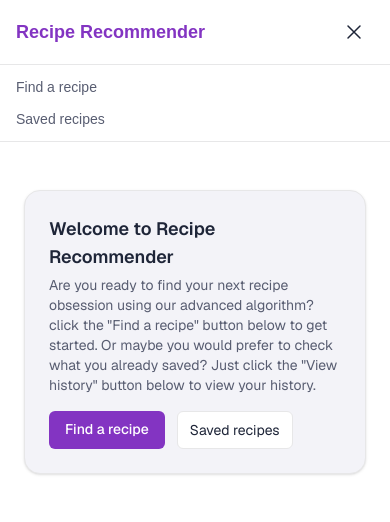
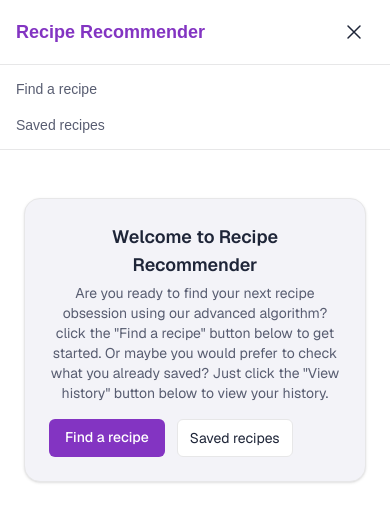
Before and after one commit to Raycas96/interview-exercise, a Next.js app: page / in a window 390 px wide. Both pictures are taken after a click on the button "Toggle navigation". Shown: the top 522 px of the page. Built offline with nearby package versions, Linux system fonts and the light colour scheme.

Commit message:
Enhance Card component to support customizable title tags and improve layout in Header component by wrapping navigation links in list elements for better accessibility and structure.

```diff
--- a/app/components/card/card.tsx
+++ b/app/components/card/card.tsx
@@ -1,4 +1,4 @@
-import type { ComponentPropsWithoutRef, ReactNode } from "react";
+import type { ComponentPropsWithoutRef, ElementType, ReactNode } from "react";
 import clsx from "clsx";
 import type { CardElevation, CardPadding, CardTone } from "./card.variants";
 import { elevationClasses, paddingClasses, toneClasses } from "./card.variants";
@@ -8,6 +8,7 @@ type CardProps = Omit<
   "className" | "title"
 > & {
   title: ReactNode;
+  titleAs?: ElementType;
   description?: ReactNode;
   actions?: ReactNode;
   tone?: CardTone;
@@ -18,6 +19,7 @@ type CardProps = Omit<
 
 export function Card({
   title,
+  titleAs: TitleTag = "h2",
   description,
   actions,
   tone = "default",
@@ -31,6 +33,7 @@ export function Card({
     <section
       className={clsx(
         "rounded-2xl",
+        "text-center",
         toneClasses[tone],
         paddingClasses[padding],
         elevationClasses[elevation],
@@ -41,9 +44,9 @@ export function Card({
       <header className="mb-4 flex items-start justify-between gap-4">
         <div className="min-w-0 flex-1 space-y-1">
           {title ? (
-            <h2 className="text-lg font-semibold text-foreground flex justify-center">
+            <TitleTag className="flex justify-center text-lg font-semibold text-foreground">
               {title}
-            </h2>
+            </TitleTag>
           ) : null}
           {description ? (
             <p className="text-sm text-muted">{description}</p>
--- a/app/components/header/header.tsx
+++ b/app/components/header/header.tsx
@@ -22,16 +22,19 @@ export function Header() {
               Recipe Recommender
             </Link>
 
-            <nav className="hidden items-center gap-6 md:flex">
+            <nav className="hidden md:block" aria-label="Main navigation">
+              <ul className="flex items-center gap-6">
                 {menuItems.map((link) => (
+                  <li key={link.name}>
                     <Link
-                  key={link.name}
                       href={link.href}
                       className="text-sm text-muted transition-colors hover:text-brand"
                     >
                       {link.name}
                     </Link>
+                  </li>
                 ))}
+              </ul>
             </nav>
 
             <DisclosureButton
@@ -47,17 +50,20 @@ export function Header() {
           </div>
 
           <DisclosurePanel className="border-t border-border px-4 py-3 md:hidden">
-            <div className="flex flex-col gap-3">
+            <nav aria-label="Mobile navigation">
+              <ul className="flex flex-col gap-3">
                 {menuItems.map((link) => (
+                  <li key={link.name}>
                     <Link
-                  key={link.name}
                       href={link.href}
                       className="text-sm text-muted transition-colors hover:text-brand"
                     >
                       {link.name}
                     </Link>
+                  </li>
                 ))}
-            </div>
+              </ul>
+            </nav>
           </DisclosurePanel>
         </>
       )}
```
Lines whose indentation alone changed are shown as unchanged.
